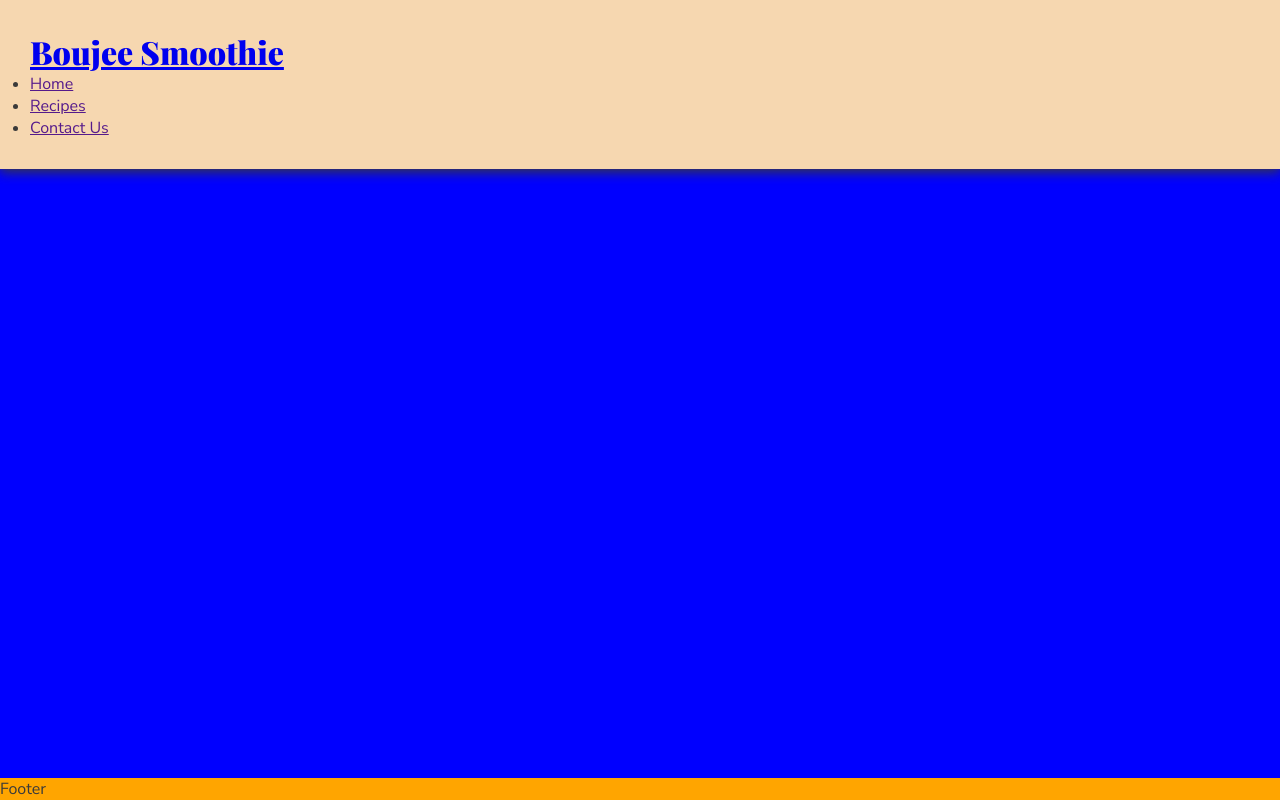
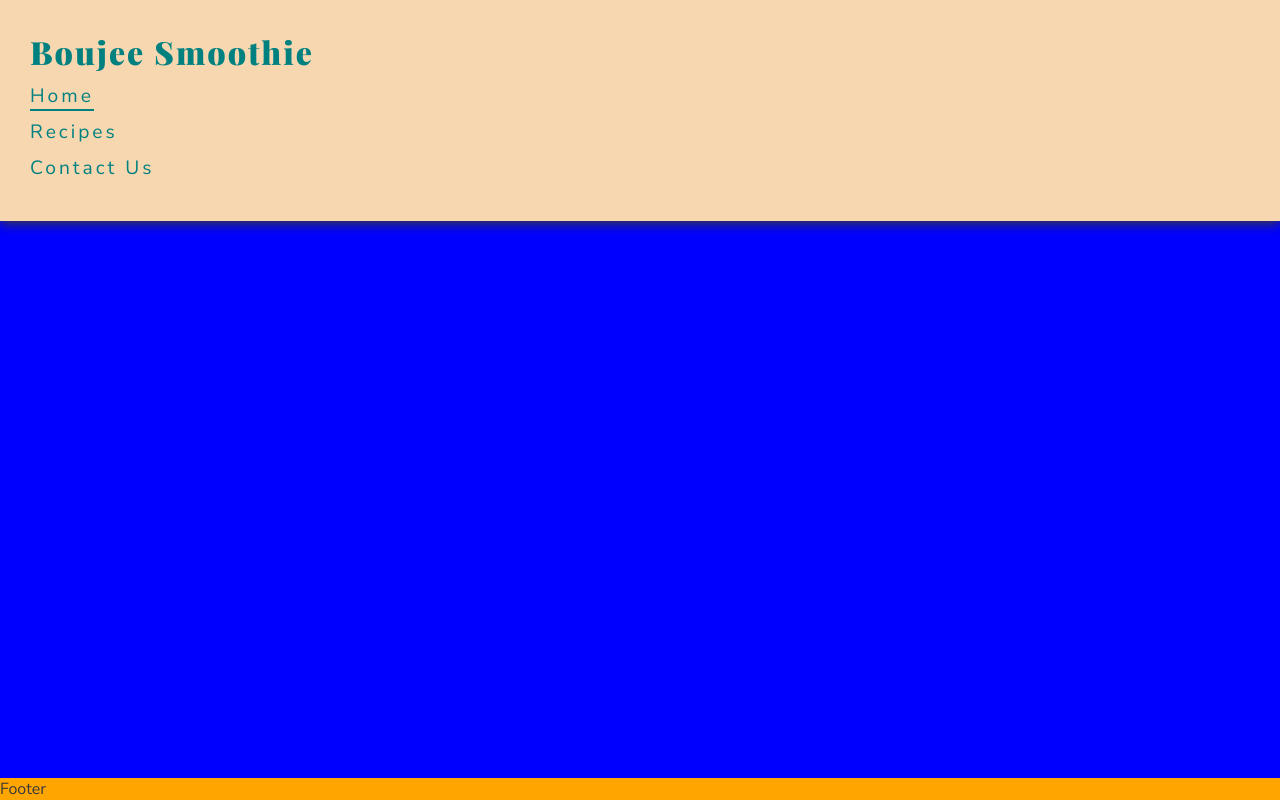
Before and after one commit to Emily-Rodden7/boujee-smoothie, a plain HTML site: page index.html in a window 1280 px wide. Drawn offline with nearby package versions, Linux system fonts and the light colour scheme; a web font is replaced by a local one.

Commit message:
format navigation bar

```diff
--- a/assets/css/style.css
+++ b/assets/css/style.css
@@ -29,6 +29,27 @@ header {
     box-shadow: 0 3px 1cap #3a3a3a;
 }
 
+header a {
+    text-decoration: none;
+    color: #008180;
+}
+
+#menu {
+    font-size: 120%;
+    letter-spacing: 3px;
+    list-style-type: none;
+}
+
+#menu > li {
+    margin-top: 10px;
+    margin-bottom: 10px;
+}
+
+.active {
+    border-bottom: 2px solid #008180;
+
+}
+
 /* main */
 main {
     background-color: blue;
@@ -40,6 +61,7 @@ h1 {
         font-family: "Playfair Display", sans-serif;
         font-optical-sizing: auto;
         font-weight: 900;
+        letter-spacing: 2px;
         font-style: normal;
       }
 
--- a/index.html
+++ b/index.html
@@ -21,8 +21,8 @@
             <h1 id="logo">Boujee Smoothie</h1>
         </a>
         <nav>
-            <ul>
-                <li> <a href="">Home</a></li>
+            <ul id="menu">
+                <li> <a href="" class="active">Home</a></li>
                 <li> <a href="">Recipes</a></li>
                 <li> <a href="">Contact Us</a></li>
             </ul>
```
